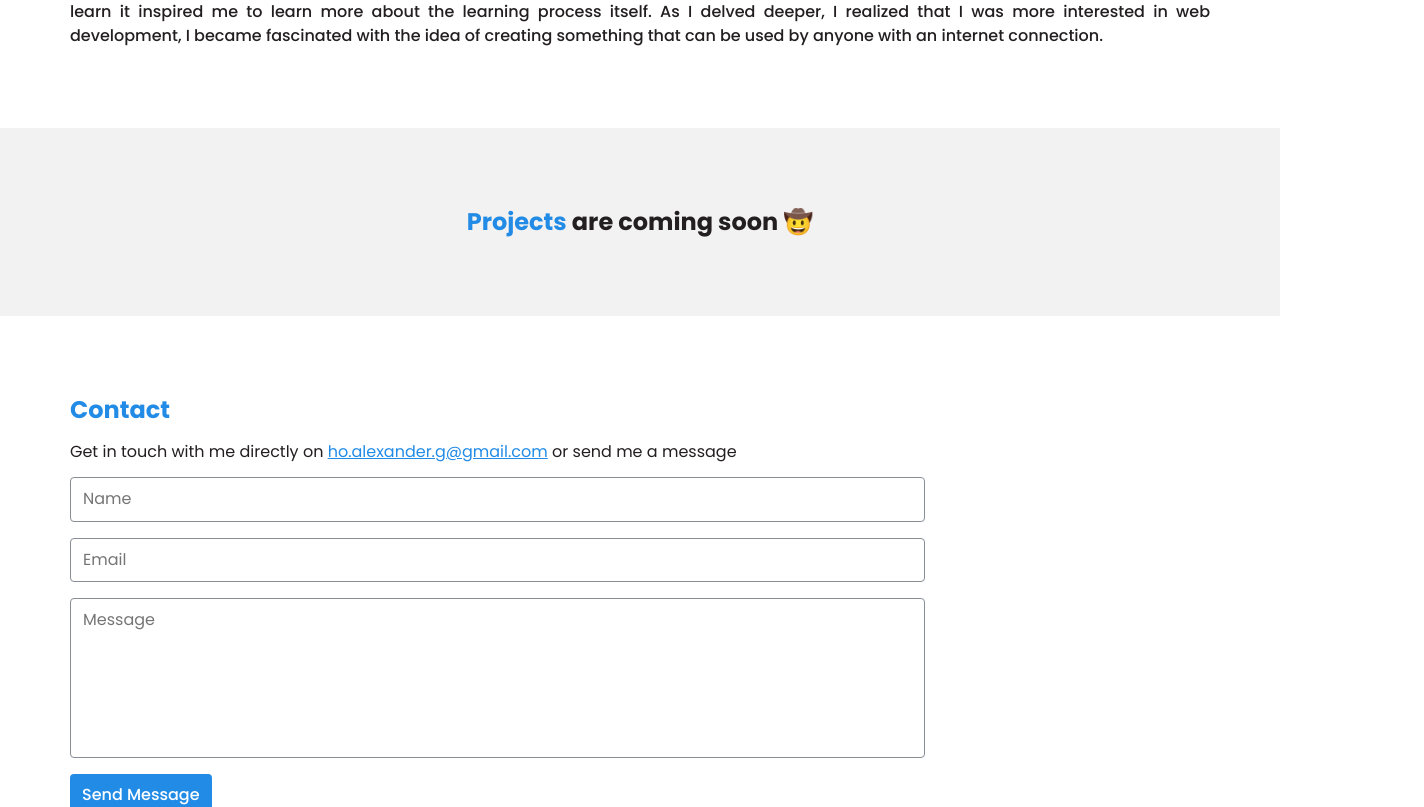
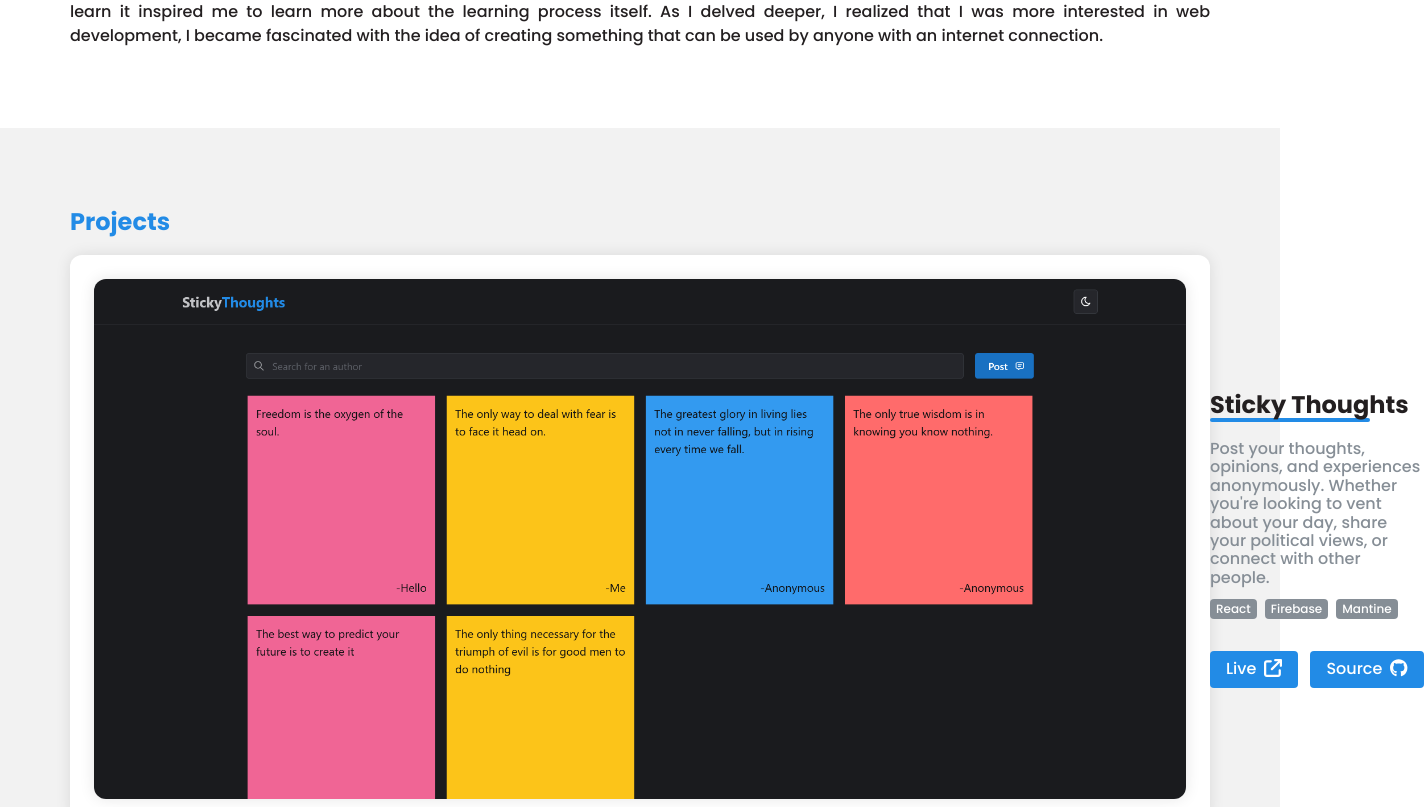
Before and after one commit to alexndrho/alexndrho.dev, a React (Vite) app: page / in a window 1280 px wide. Shown: the part 1108-1915 px from the top of the page, 1424 px wide, since content can reach past the window. Built offline with nearby package versions, Linux system fonts and the light colour scheme.

Commit message:
feat: projects preview section

```diff
--- a/src/components/Projects.tsx
+++ b/src/components/Projects.tsx
@@ -1,12 +1,111 @@
 import styles from '@styles/modules/Projects.module.css';
+import blogPostPreview from '@assets/previews/blog-post.png';
+import stickyThoughtsPreview from '@assets/previews/sticky-thoughts.png';
+
+import { FontAwesomeIcon } from '@fortawesome/react-fontawesome';
+import { faArrowUpRightFromSquare } from '@fortawesome/free-solid-svg-icons';
+import { faGithub } from '@fortawesome/free-brands-svg-icons';
 
 const Projects = () => {
   return (
-    <section id="projects" className={styles.projects}>
-      <div className="container container--section">
-        <h2 className={styles.projects__title}>
-          Projects <span className={styles.projects__title__span}>are coming soon 🤠</span>
-        </h2>
+    <section id="projects">
+      <div className={`${styles.projects__container} container container--section`}>
+        <h2>Projects</h2>
+
+        <article className={styles.card}>
+          <img
+            src={stickyThoughtsPreview}
+            alt="sticky-thoughts-preview"
+            className={styles.card__img}
+          />
+
+          <div className={styles.card__info}>
+            <h3 className={styles.card__title}>Sticky Thoughts</h3>
+            <p className={styles.card__desc}>
+              Post your thoughts, opinions, and experiences anonymously. Whether you&apos;re looking
+              to vent about your day, share your political views, or connect with other people.
+            </p>
+
+            <div className={styles['card__tech-stacks']}>
+              <span className={styles['card__tech-stack']}>React</span>
+              <span className={styles['card__tech-stack']}>Firebase</span>
+              <span className={styles['card__tech-stack']}>Mantine</span>
+            </div>
+
+            <div className={styles.card__links}>
+              <a
+                href="https://sticky-thoughts.netlify.app/"
+                target="_blank"
+                rel="noreferrer"
+                className={styles.card__link}
+              >
+                Live
+                <span className={styles.card__link__icon}>
+                  <FontAwesomeIcon icon={faArrowUpRightFromSquare} />
+                </span>
+              </a>
+
+              <a
+                href="https://github.com/alexndrho/sticky-thoughts"
+                target="_blank"
+                rel="noreferrer"
+                className={`${styles.card__link}`}
+              >
+                Source
+                <span className={styles.card__link__icon}>
+                  <FontAwesomeIcon icon={faGithub} />
+                </span>
+              </a>
+            </div>
+          </div>
+        </article>
+
+        <article className={styles.card}>
+          <img src={blogPostPreview} alt="blog-post-preview" className={styles.card__img} />
+
+          <div className={styles.card__info}>
+            <h3 className={styles.card__title}>Blog</h3>
+            <p className={styles.card__desc}>
+              A blog posting website allows users to create an account, write blogs in Markdown
+              format, and add photos, videos, and other media. Users can also update their personal
+              information and upload a profile picture.
+            </p>
+
+            <div className={styles['card__tech-stacks']}>
+              <span className={styles['card__tech-stack']}>MongoDB</span>
+              <span className={styles['card__tech-stack']}>Express</span>
+              <span className={styles['card__tech-stack']}>React</span>
+              <span className={styles['card__tech-stack']}>Node</span>
+              <span className={styles['card__tech-stack']}>Stitches</span>
+            </div>
+
+            <div className={styles.card__links}>
+              <a
+                href="https://blog-post-k6bm.onrender.com/"
+                target="_blank"
+                rel="noreferrer"
+                className={`${styles.card__link}`}
+              >
+                Live
+                <span className={styles.card__link__icon}>
+                  <FontAwesomeIcon icon={faArrowUpRightFromSquare} />
+                </span>
+              </a>
+
+              <a
+                href="https://github.com/alexndrho/blog-post"
+                target="_blank"
+                rel="noreferrer"
+                className={`${styles.card__link}`}
+              >
+                Source
+                <span className={styles.card__link__icon}>
+                  <FontAwesomeIcon icon={faGithub} />
+                </span>
+              </a>
+            </div>
+          </div>
+        </article>
       </div>
     </section>
   );
--- a/src/styles/modules/Projects.module.css
+++ b/src/styles/modules/Projects.module.css
@@ -1,9 +1,125 @@
-.projects__title {
-  margin: 0;
-  text-align: center;
+.projects__container {
+  display: flex;
+  flex-direction: column;
 }
 
-.projects__title__span {
-  font-size: inherit;
-  color: var(--color-black);
+.card {
+  margin-bottom: 2rem;
+  background-color: var(--color-white);
+  padding: var(--size-padding);
+  box-shadow: var(--box-shadow);
+  border-radius: var(--border-radius);
+
+  display: flex;
+  flex-direction: column;
+  align-items: center;
+  gap: 1.5rem;
 }
+
+.card:last-child {
+  margin-bottom: 0;
+}
+
+.card__img {
+  width: 100%;
+
+  box-shadow: var(--box-shadow);
+  border-radius: var(--border-radius);
+}
+
+.card__info {
+  display: flex;
+  flex-direction: column;
+}
+
+.card__title {
+  margin: 0 0 0.75em 0;
+  font-size: 1.5rem;
+}
+
+.card__title::after {
+  content: '';
+  display: block;
+  height: 0.15em;
+  width: 10rem;
+  background-color: var(--color-primary);
+  border-radius: 0.25rem;
+}
+
+.card .card__desc {
+  margin: 0 0 0.75em 0;
+  color: var(--color-secondary);
+  font-weight: 500;
+}
+
+.card__tech-stacks {
+  margin-bottom: 2em;
+  display: flex;
+  flex-direction: row;
+  gap: 0.5em;
+  flex-wrap: wrap;
+}
+
+.card__tech-stack {
+  padding: 0.25em 0.5em;
+  border-radius: 0.25rem;
+  background-color: var(--color-secondary);
+  color: var(--color-white);
+  font-size: 0.75rem;
+  font-weight: 500;
+}
+
+.card__links {
+  display: flex;
+  flex-direction: row;
+  gap: 0.75em;
+}
+
+.card__link {
+  position: relative;
+  transform: 0;
+
+  padding: 0.5em 1em;
+  border-radius: 0.25rem;
+  background-color: var(--color-primary);
+  color: var(--color-white);
+
+  text-decoration: none;
+  font-weight: 500;
+
+  display: flex;
+  align-items: center;
+  gap: 0.5em;
+
+  transition: transform 0.2s ease-in-out;
+}
+
+.card__link:hover {
+  transform: translateY(-0.25em);
+}
+
+.card__link__icon {
+  font-size: 1.125em;
+}
+
+@media (min-width: 800px) {
+  .card {
+    align-items: center;
+  }
+
+  .card:nth-child(odd) {
+    flex-direction: row-reverse;
+  }
+
+  .card:nth-child(even) {
+    flex-direction: row;
+  }
+
+  .card__img {
+    flex: 4;
+  }
+
+  .card__info {
+    flex: 3;
+  }
+}
--- a/src/styles/root.css
+++ b/src/styles/root.css
@@ -16,6 +16,12 @@
   --size-max-width: 1366px;
   --size-max-width-sm: 1140px;
   --size-padding: 1.5rem;
+
+  /* for border radius */
+  --border-radius: 0.75rem;
+
+  /* box shadow */
+  --box-shadow: 0 0 15px rgba(0, 0, 0, 0.1);
 
   /* toastify */
   --toastify-color-success: var(--color-success) !important;
```
Also changed, not shown: src/assets/previews/blog-post.png (added), src/assets/previews/sticky-thoughts.png (added).
